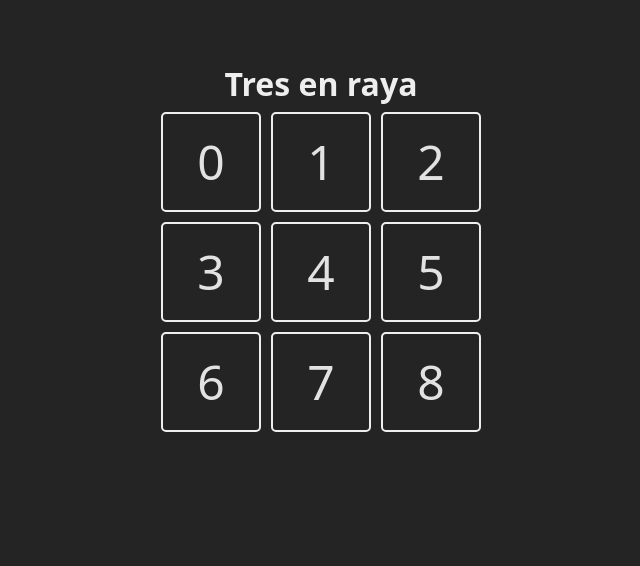
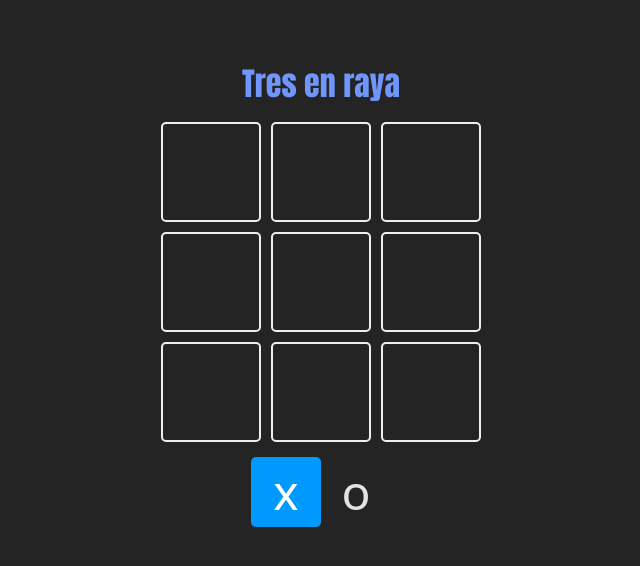
Before and after one commit to jsamperevazquez/React, a React (Vite) app in the folder proyects/02-Tres-en-raya/: page / in a window 1280 px wide. Shown: the top 566 px of the page, without its empty margins (319-959 px from the left). Built offline with nearby package versions, Linux system fonts and the light colour scheme.

Commit message:
Creado el método para actualizar el board

```diff
--- a/proyects/02-Tres-en-raya/src/App.jsx
+++ b/proyects/02-Tres-en-raya/src/App.jsx
@@ -1,40 +1,49 @@
-import './App.css'
+import { useState } from "react";
+import "./App.css";
 
 const TURNS = {
-  X: 'x',
-  O: 'o'
+  X: "x",
+  O: "o",
+};
+
+const Square = ({ children, updateBoard, isSelected, index }) => {
+  const className = `square ${isSelected ? "is-selected" : ""}`;
+
+  const handleClick = () =>{
+    updateBoard(index)
   }
 
-const board = Array(9).fill(null);
+  return <div onClick={handleClick} className={className}>{children}</div>;
+};
+function App() {
+  const [board, setBoard] = useState(Array(9).fill(null));
+  const [turn, setTurn] = useState(TURNS.X);
 
-const Square = ({children, updateBoard, index}) =>{
-  return(
-    <div className='square'>
-      {children}
-    </div>
-  )
+  const updateBoard = (index) => {
+    const newBoard = [...board]
+    newBoard[index] = turn
+    setBoard(newBoard)
+    const newTurn = turn === TURNS.X ? TURNS.O : TURNS.X
+    setTurn(newTurn)
   }
-function App() {
-
   return (
-    <main className='board'>
+    <main className="board">
       <h1>Tres en raya</h1>
-    <section className='game'>
-      {
-        board.map((_, index) => {
+      <section className="game">
+        {board.map((_, index) => {
           return (
-            <Square
-              key={index}
-              index={index}
-              >
-                {index}
+            <Square key={index} index={index} updateBoard={updateBoard}>
+              {board[index]}
             </Square>
-          )
-        })
-      }
+          );
+        })}
+      </section>
+      <section className="turn">
+        <Square isSelected={turn === TURNS.X}>{TURNS.X}</Square>
+        <Square isSelected={turn === TURNS.O}>{TURNS.O}</Square>
       </section>
     </main>
-  )
+  );
 }
 
-export default App
+export default App;
--- a/proyects/02-Tres-en-raya/src/index.css
+++ b/proyects/02-Tres-en-raya/src/index.css
@@ -36,8 +36,9 @@ body {
 }
 
 .board h1 {
-  color: #eee;
-  margin-bottom: 16px;
+  font-family: Impact, Haettenschweiler, 'Arial Narrow Bold', sans-serif;
+  color: #7096fe;
+  margin-bottom: 26px;
 }
 
 .board button {
```
Lines whose indentation alone changed are shown as unchanged.
